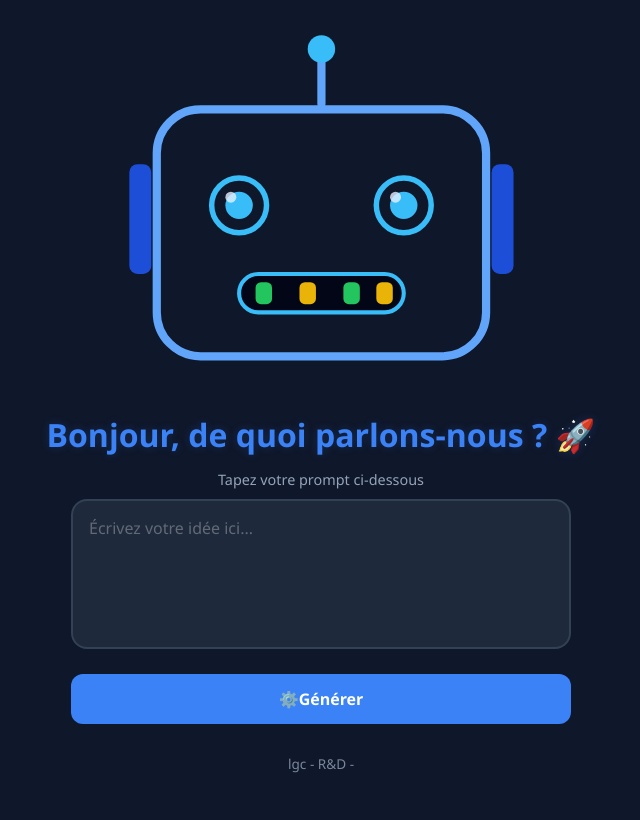
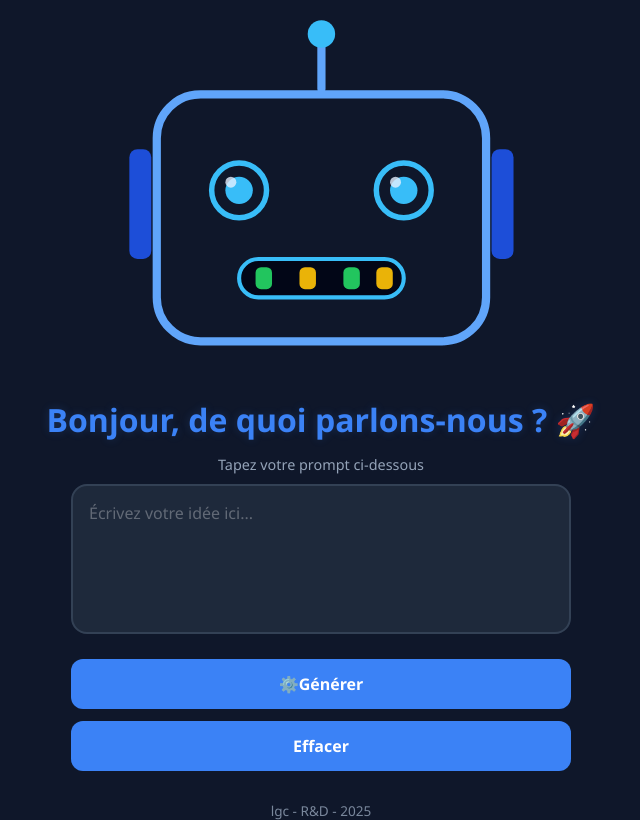
Before and after one commit to lgc-ia/podcast-ia, a website: page index.html in a window 1280 px wide. Shown: the whole page, without its empty margins (319-959 px from the left). Drawn offline with Linux system fonts and the light colour scheme.

Commit message:
Add clear button for prompt

```diff
--- a/css/main.css
+++ b/css/main.css
@@ -35,6 +35,9 @@
             flex-direction: column;
             gap: 20px;
             animation: fadeIn 0.8s ease-out;
+        }
+        header{
+            padding-top:2rem;
         }
 
         /* --- 3. TYPOGRAPHIE (Welcome Message) --- */
@@ -83,6 +86,13 @@
         textarea:focus {
             border-color: var(--primary-blue);
             box-shadow: var(--glow);
+        }
+
+        .actions {
+            display: flex;
+            flex-direction: column;
+            gap: 12px;
+            width: 100%;
         }
 
         /* --- 5. BOUTON D'ACTION --- */
--- a/index.html
+++ b/index.html
@@ -190,15 +190,20 @@
             <textarea id="promptInput" placeholder="Écrivez votre idée ici..." aria-label="Votre prompt"></textarea>
         </div>
 
-        <button type="button" id="sendBtn" class="send-btn">
-            <span>⚙️Générer</span>
-            <div class="loader" id="btnLoader"></div>
-        </button>
+        <div class="actions">
+            <button type="button" id="sendBtn" class="send-btn">
+                <span>⚙️Générer</span>
+                <div class="loader" id="btnLoader"></div>
+            </button>
+            <button type="button" id="clearBtn" class="send-btn">
+                <span>Effacer</span>
+            </button>
+        </div>
 
     </main>
 
     <footer>
-        <p>lgc - R&D - <span id="footer-year"></span></p>
+        <p>lgc - R&D - <span class="footer-year"></span></p>
     </footer>
 
     <script src="./js/app.js"></script>
--- a/js/app.js
+++ b/js/app.js
@@ -3,6 +3,7 @@ document.addEventListener("DOMContentLoaded", (e) => {
 
     const promptInput = document.getElementById('promptInput');
     const sendBtn = document.getElementById('sendBtn');
+    const clearBtn = document.getElementById('clearBtn');
     const btnText = sendBtn.querySelector('span');
     const btnLoader = document.getElementById('btnLoader');
     const responseOutput = document.getElementById('responseOutput');
@@ -10,6 +11,7 @@ document.addEventListener("DOMContentLoaded", (e) => {
     if (footerYear) {
         footerYear.textContent = new Date().getFullYear();
     }
+
 
     // --- CONFIGURATION ---
 
@@ -254,6 +256,18 @@ document.addEventListener("DOMContentLoaded", (e) => {
         conversationLoop();
     });
 
+    if (clearBtn) {
+        clearBtn.addEventListener('click', () => {
+            if (isRunning) {
+                stopPodcast();
+            }
+            promptInput.value = "";
+            responseOutput.innerHTML = "";
+            responseOutput.style.display = "none";
+            promptInput.focus();
+        });
+    }
+
     // Entrée pour lancer (Shift+Entrée autorise un saut de ligne)
     promptInput.addEventListener('keydown', (e) => {
         if (e.key === 'Enter' && !e.shiftKey) {
```
